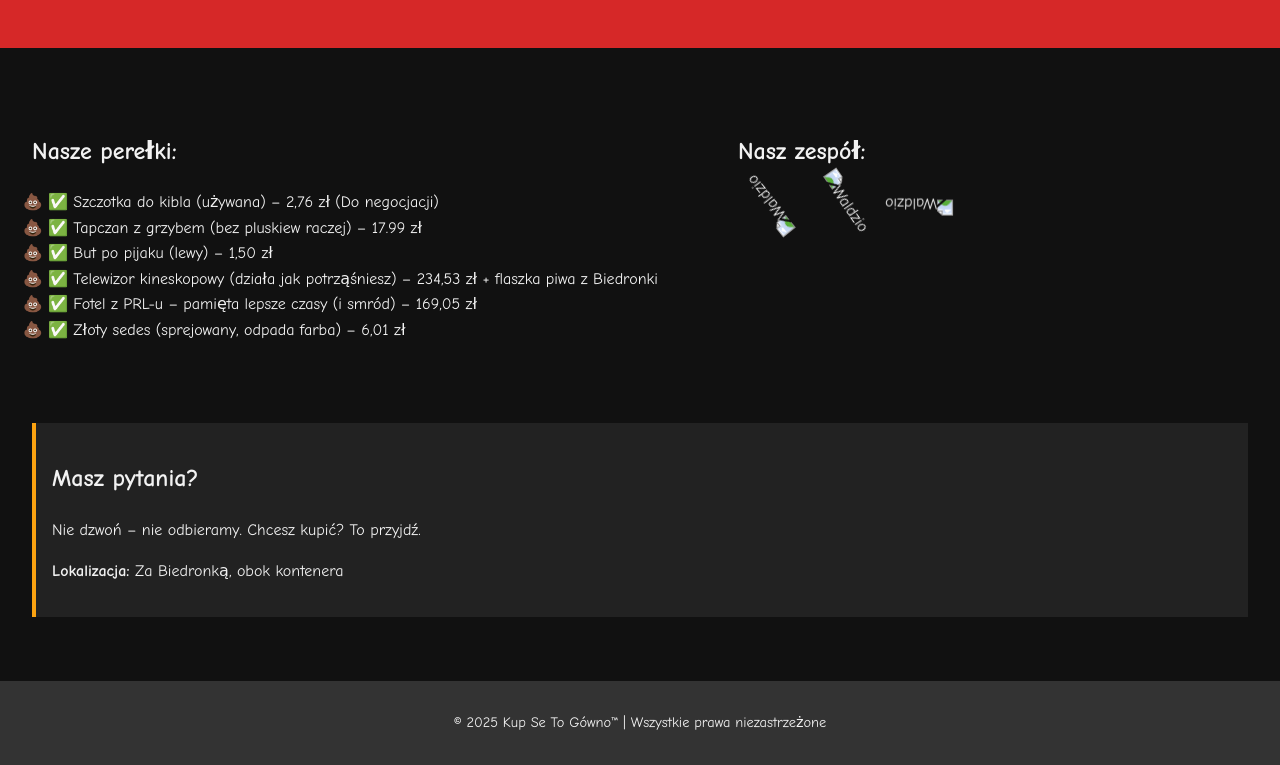
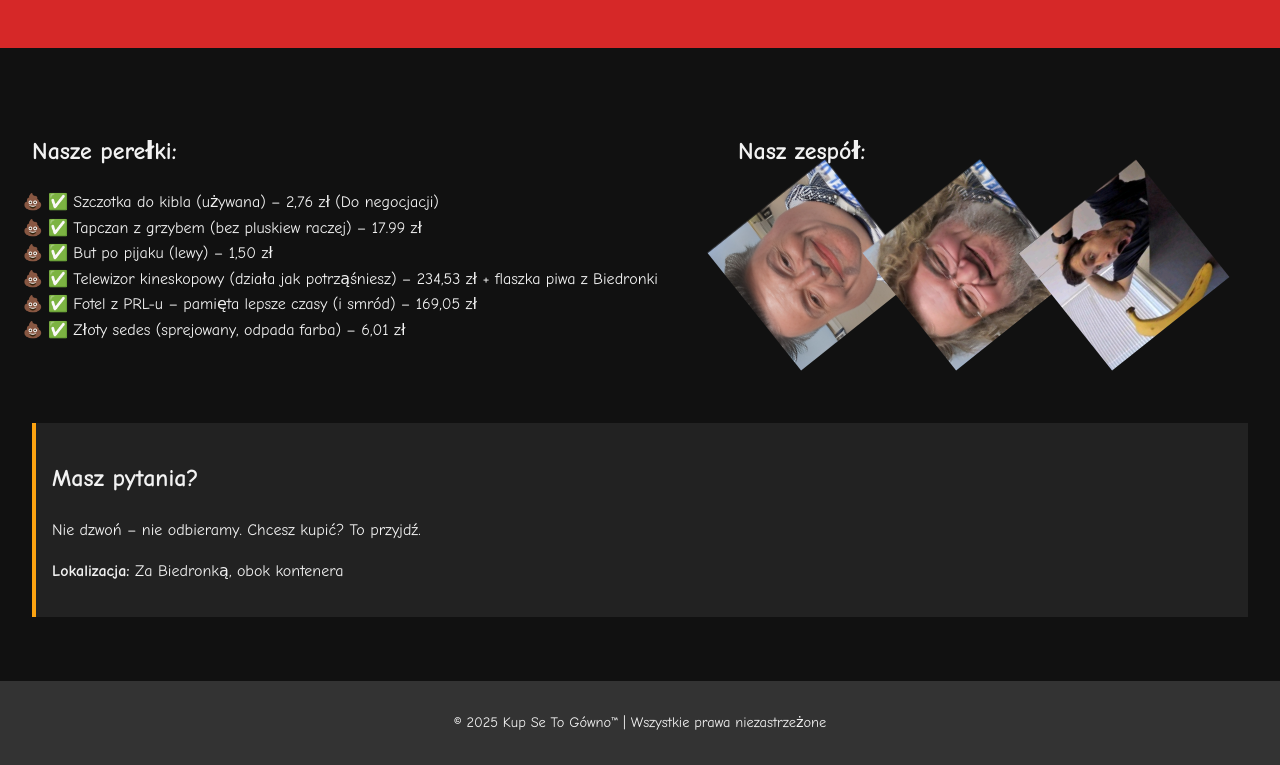
Before and after one commit to Diaxerr/textpage, a plain HTML site: page index.html in a window 1280 px wide. Shown: the part 151-916 px from the top of the page. Drawn offline with Linux system fonts and the light colour scheme.

Commit message:
Update index.html

```diff
--- a/index.html
+++ b/index.html
@@ -31,9 +31,9 @@
 
   <divs style="display: block; gap: 2rem;" >
 <h2>Nasz zespół: </h2>
-  <img src="foty/8656a443-4324-4e6e-bf41-b4dd192d37b0.jpeg" alt="Waldzio" width="150" height="150">
-  <img src="foty/3c2941cc-621b-4184-80cc-c734054da115.jpeg" alt="Waldzio" width="150" height="150">
-  <img src="foty/a56bd667-714f-4664-bb1c-8b1af41e8245.jpeg" alt="Waldzio" width="150" height="150" id="dupa">
+  <img src="8656a443-4324-4e6e-bf41-b4dd192d37b0.jpeg" alt="Waldzio" width="150" height="150">
+  <img src="3c2941cc-621b-4184-80cc-c734054da115.jpeg" alt="Waldzio" width="150" height="150">
+  <img src="a56bd667-714f-4664-bb1c-8b1af41e8245.jpeg" alt="Waldzio" width="150" height="150" id="dupa">
 </div>
 
 </div>
```
